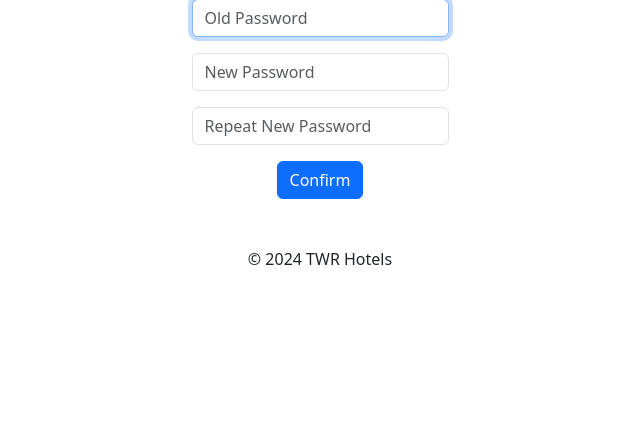
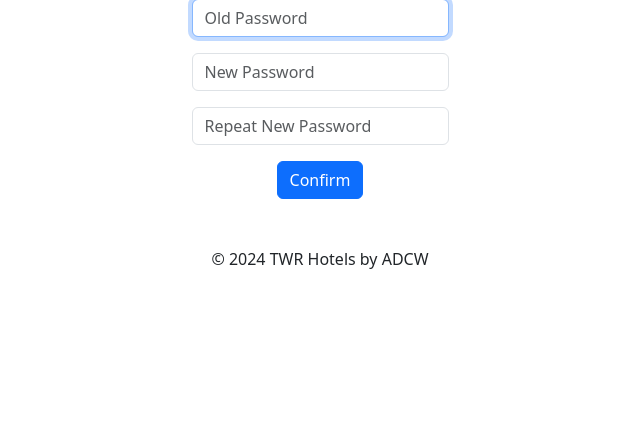
Before and after one commit to dilancroos/flask_portfolio, a Python web app: template templates/changepw.html in a window 1280 px wide. Shown: the part 125-571 px from the top of the page, without its empty margins (320-960 px from the left). Run offline with Jinja, Linux system fonts and the light colour scheme; the template is opened without the code that fills it, so the values that code supplies are empty.

Commit message:
Upd: Added user name to menu bar, updated &copy sign

```diff
--- a/templates/layout.html
+++ b/templates/layout.html
@@ -40,6 +40,7 @@
                             <li class="nav-item"><a class="nav-link" href="/staff">Staff</a></li>
                         </ul>
                         <ul class="navbar-nav ms-auto mt-2">
+                            <li class="nav-item"><a class="nav-link">Hello, {{ session["username"] }}!</a></li>
                             <li class="nav-item"><a class="nav-link" href="/changepw">Change Password</a></li>
                             <li class="nav-item"><a class="nav-link" href="/logout">Log Out</a></li>
                         </ul>
@@ -64,12 +65,16 @@
             {% block main %}{% endblock %}
         </main>
 
-        <footer class="mb-5">
-            <div class="container text-center">
-                <p>&copy; 2024 TWR Hotels</p>
-            </div>
-        </footer>
+
 
     </body>
+    <footer class="mb-5">
+        <div class="container text-center">
+            <p id="copy"></p>
+        </div>
+    </footer>
+    <script>
+        document.getElementById("copy").innerHTML = "&copy; " + new Date().getFullYear() + " TWR Hotels by ADCW";
+    </script>
 
 </html>
```
